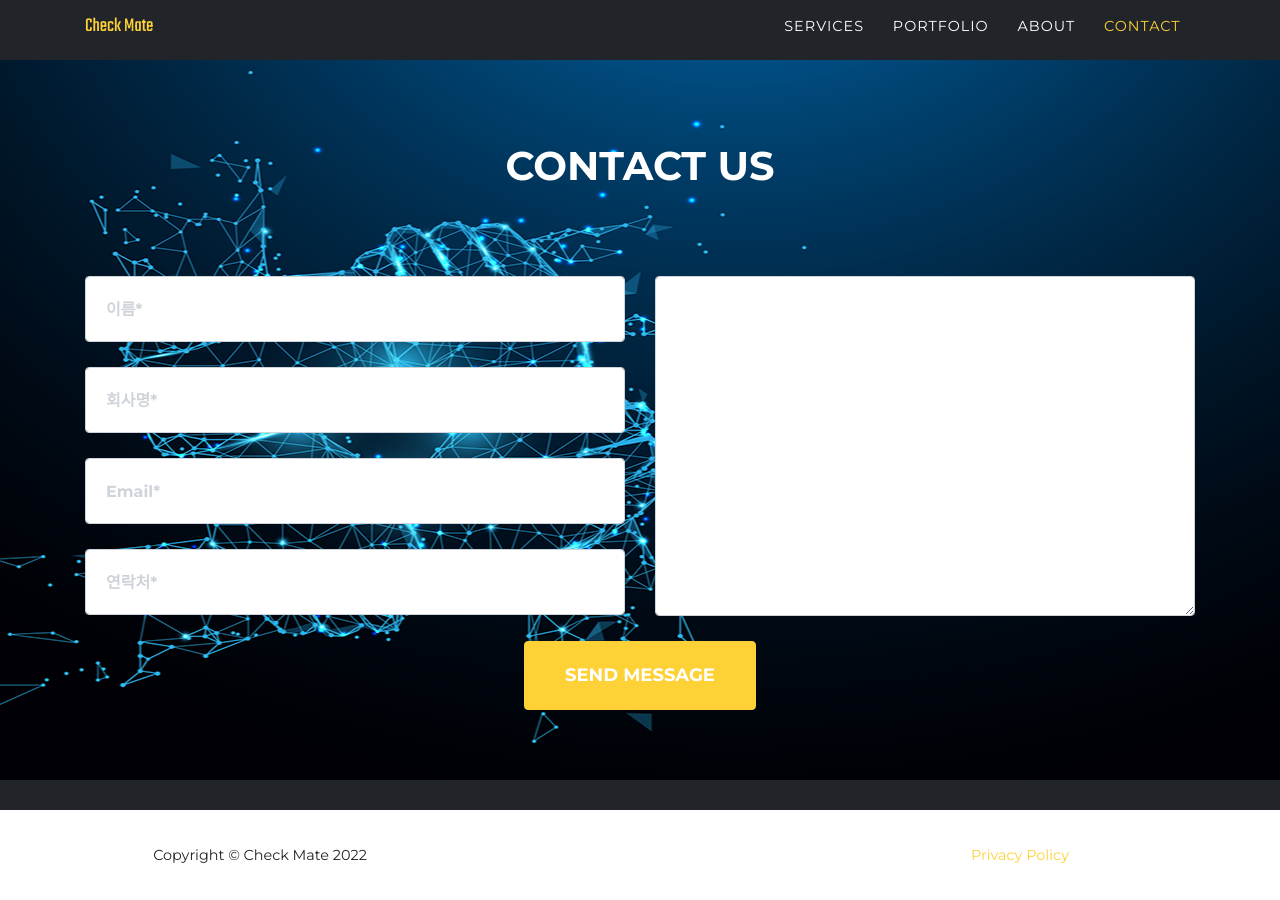
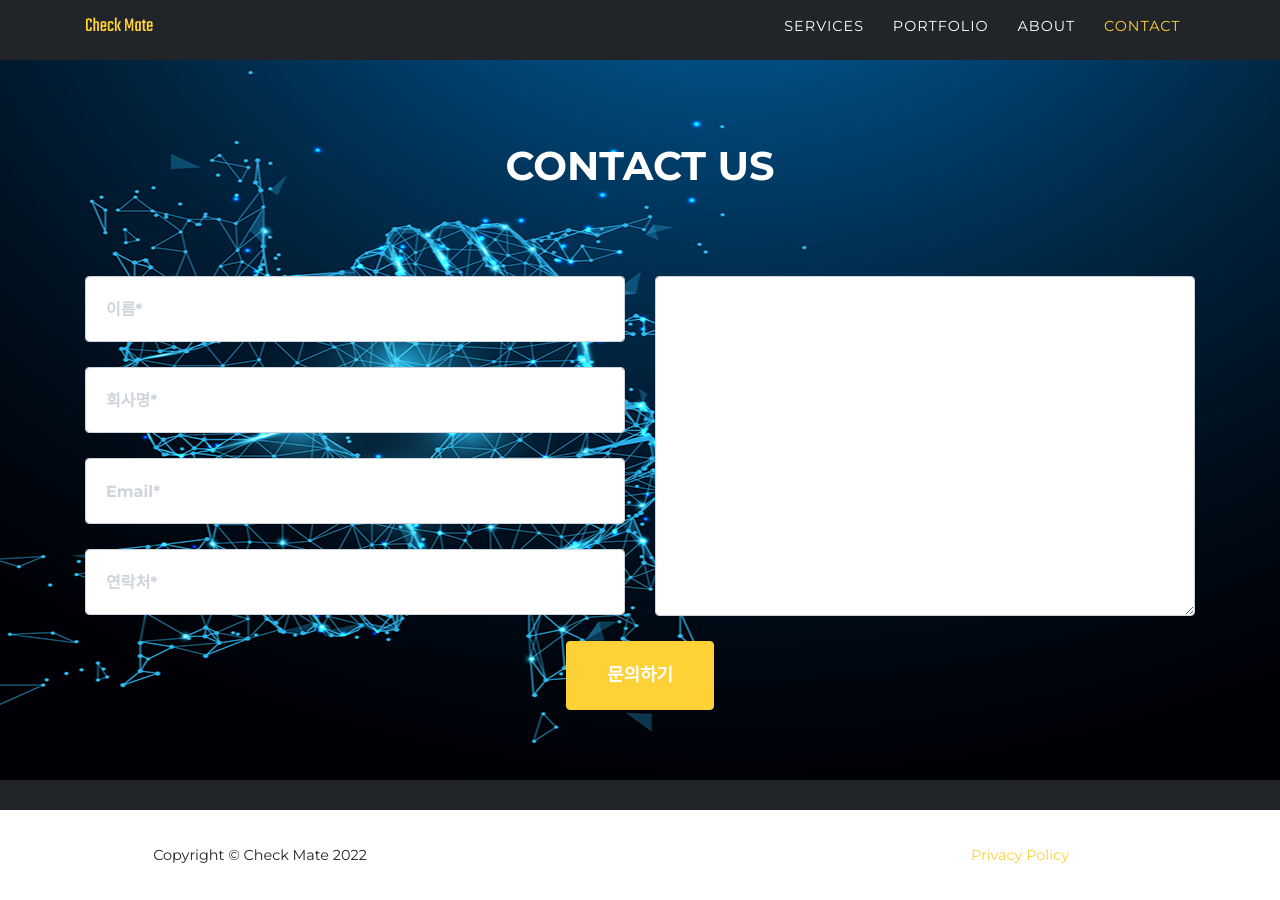
Before and after one commit to bizfarm/bizfarm.github.io, a Jekyll site: the page built from index.md, in a window 1280 px wide and 900 px high, scrolled down 2892 px. Built offline with Jekyll 4.4.1, drawn with Linux system fonts in a browser that asks for light colours; some web fonts are replaced.

Commit message:
service Link add

```diff
--- a/_data/sitetext.yml
+++ b/_data/sitetext.yml
@@ -159,7 +159,7 @@ en: &DEFAULT_EN
     message: "문의 내용 남기기"
     message-validation: "간단한 문의 내용을 남겨 주세요."
     subject: "Contact Form Submission"
-    submit: "Send Message"
+    submit: "문의하기"
 
 #  footer:
 #    legal: "Privacy Policy"
```
